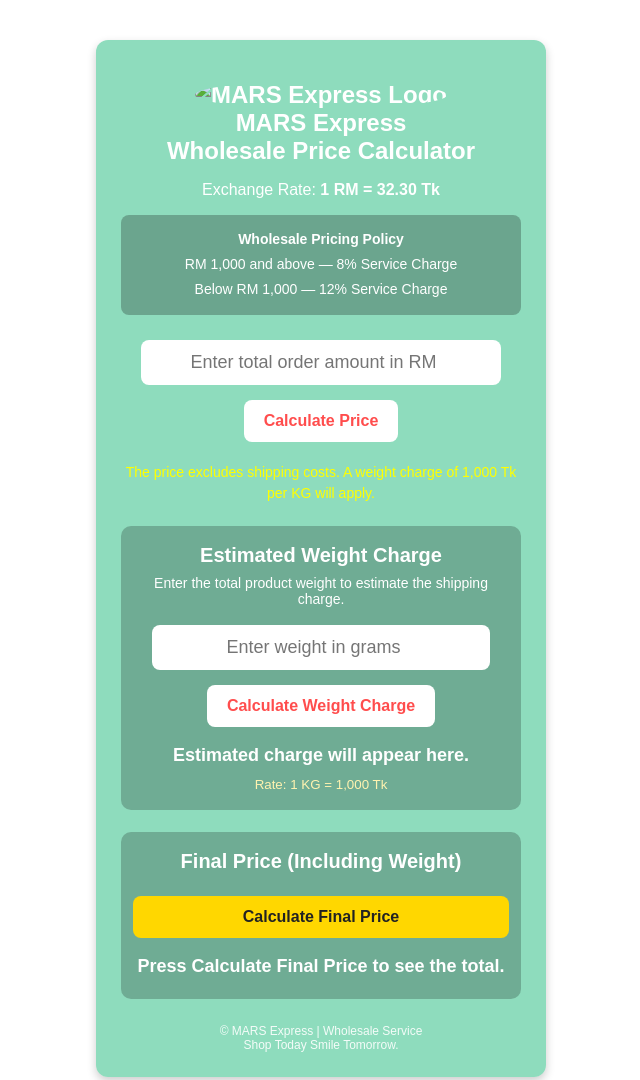
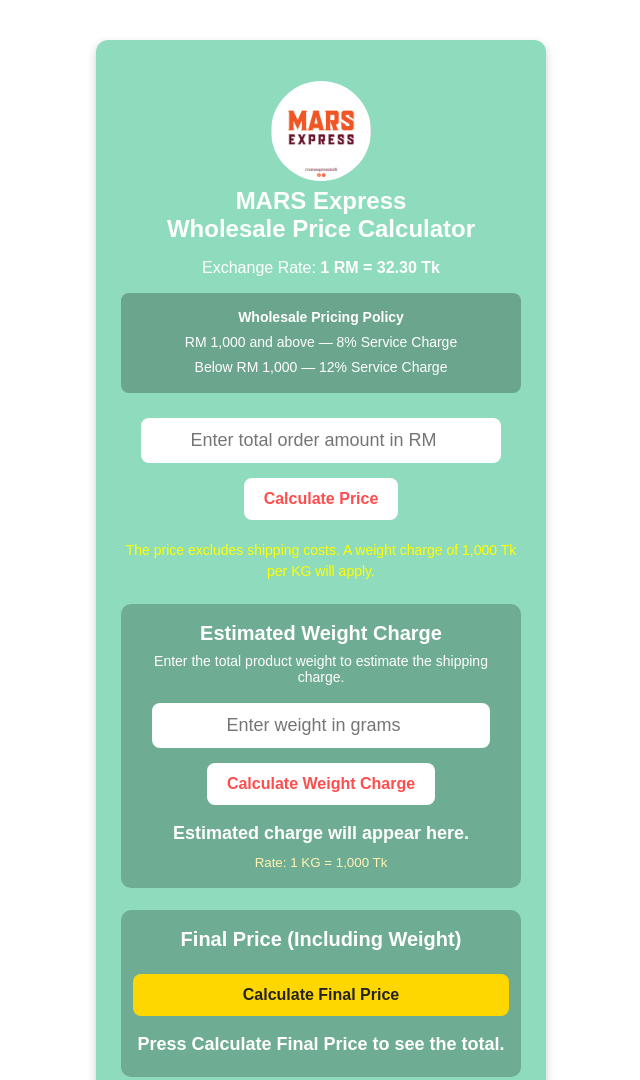
Before and after one commit to Shakil412/mars_wholesale_p, a plain HTML site: page index.html in a window 1280 px wide. Shown: the top 1080 px of the page, without its empty margins (319-959 px from the left). Drawn offline with Linux system fonts and the light colour scheme.

Commit message:
Update index.html

```diff
--- a/index.html
+++ b/index.html
@@ -167,11 +167,11 @@
   <div class="box">
 
     <h1>
-      <img src="logo.jpg"
-           height="100"
-           width="100"
-           style="border-radius: 50%;"
-           alt="MARS Express Logo">
+      <img src="./logo%20(1).jpg"
+     height="100"
+     width="100"
+     style="border-radius: 50%; object-fit: cover;"
+     alt="MARS Express Logo">
 
       <br>
       MARS Express
```
